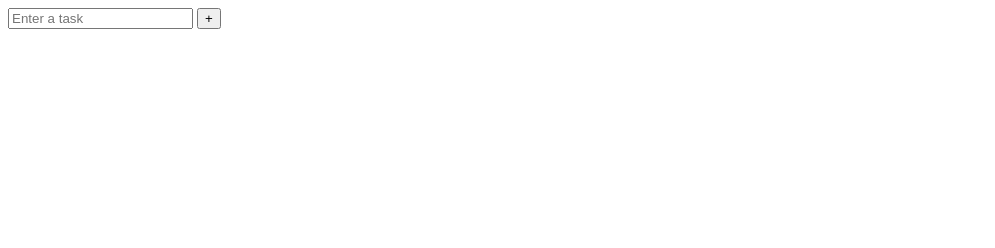
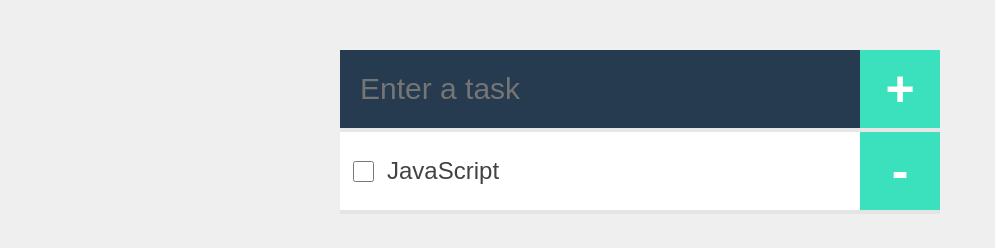
Before and after one commit to aqib-nawaz/todo-app, a plain HTML site: page index.html in a window 1280 px wide. Shown: the whole page, without its empty margins (0-995 px from the left). Drawn offline with Linux system fonts and the light colour scheme.

Commit message:
styling completed

```diff
--- a/index.html
+++ b/index.html
@@ -4,6 +4,7 @@
     <meta charset="UTF-8">
     <meta http-equiv="X-UA-Compatible" content="IE=edge">
     <meta name="viewport" content="width=device-width, initial-scale=1.0">
+    <link rel="stylesheet" href="styles.css">
     <title>Todo app</title>
 </head>
 <body>
@@ -15,7 +16,13 @@
             </button>
         </div>
         <ul id="todoList">
-
+            <div id="todoItem">
+                <input type="checkbox" name="" id="">
+                <li>JavaScript</li>
+                <button  id="delete">
+                    -
+                </button>
+            </div>
         </ul>
     </div>
 </body>
--- a/styles.css
+++ b/styles.css
@@ -0,0 +1,88 @@
+*, ul, li{
+    padding: 0;
+    margin: 0;
+    box-sizing: border-box;
+    text-decoration: none;
+    list-style-type: none;
+}
+body{
+    background-color:#e2e2e28a;
+}
+#todo-container{
+    width: 600px;
+    margin: 50px auto;
+    background-color:#e2e2e28a;
+}
+#addTodo{
+    margin-bottom: 4px;
+}
+#todoList, #addTodo{
+    width: 600px;
+    background-color:#e2e2e28a;
+    display: flex;
+    justify-content: stretch;
+}
+#todoList{
+    flex-direction: column;
+}
+
+input[type = "text"]{
+    width: 520px;
+    padding: 10px;
+    font-size: 30px;
+    padding-left: 20px;
+    color: rgb(159, 159, 159);
+    background-color: rgb(1 26 50 / 83%);
+    outline: none;
+    border: none;
+}
+button#add{
+    width: 80px;
+    padding: 10px;
+    font-size: 50px;
+    background-color:rgb(59, 225, 189);
+    color: white;
+    font-weight: bold;
+    text-align: center;
+    outline: none;
+    border: none;
+    cursor: pointer;
+}
+
+div#todoItem {
+    width: 600px;
+    display: flex;
+    background-color: white;
+    z-index: 999;
+    align-items: center;
+    justify-content: center;
+    margin-bottom: 4px;
+}
+#todoList li{
+    display: inline-block;
+    font-size: 24px;
+    font-weight: 500;
+    color: rgb(67, 67, 67);
+    font-family: Arial, Helvetica, sans-serif;
+}
+div#todoItem input[type="checkbox"]{
+    width: 23px;
+    height: 21px;
+    padding: 20px;
+    margin-right: 12px;
+    margin-left: 12px;
+
+}
+button#delete{
+    width: 80px;
+    padding: 10px;
+    font-size: 50px;
+    background-color:rgb(59, 225, 189);
+    color: white;
+    font-weight: bold;
+    text-align: center;
+    outline: none;
+    border: none;
+    cursor: pointer;
+    margin-left: auto;
+}
```
